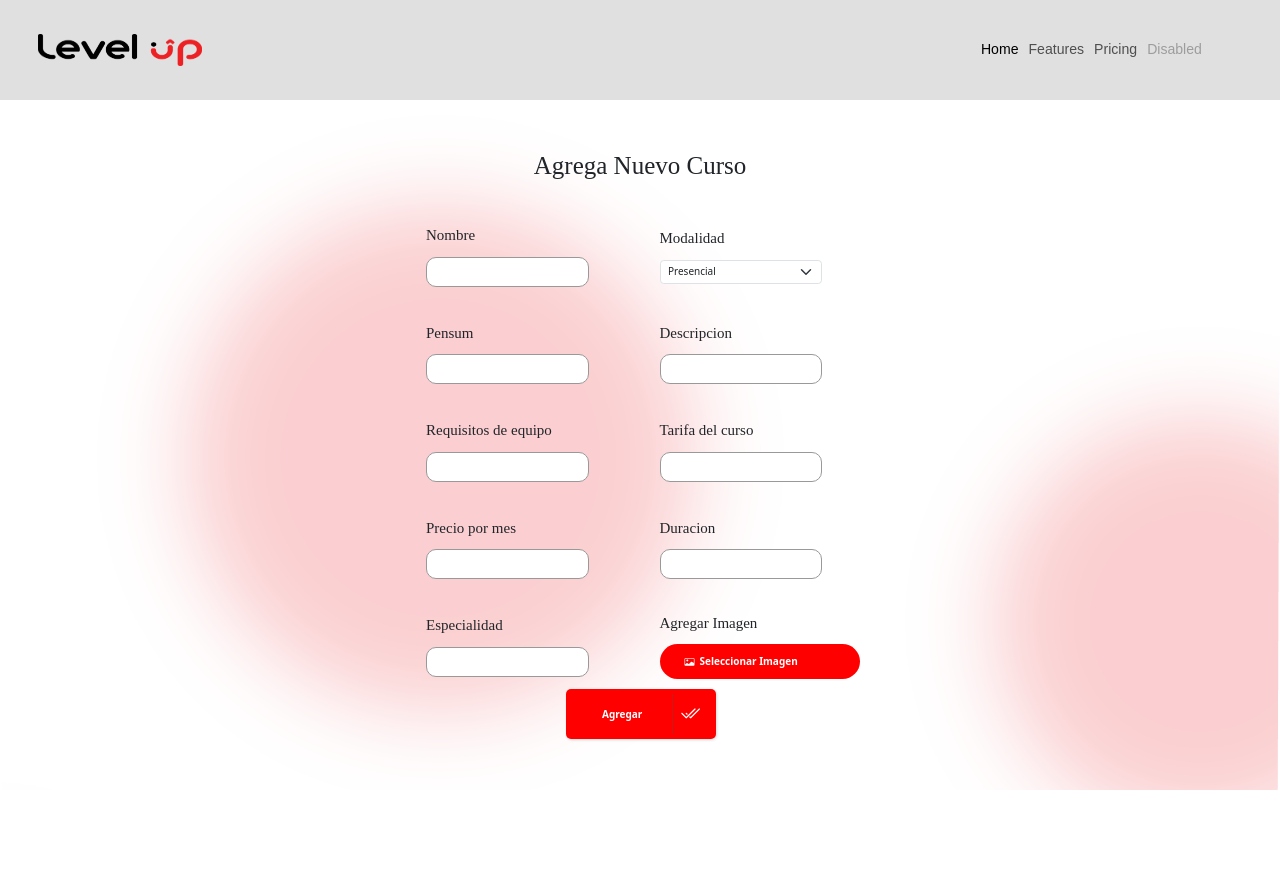
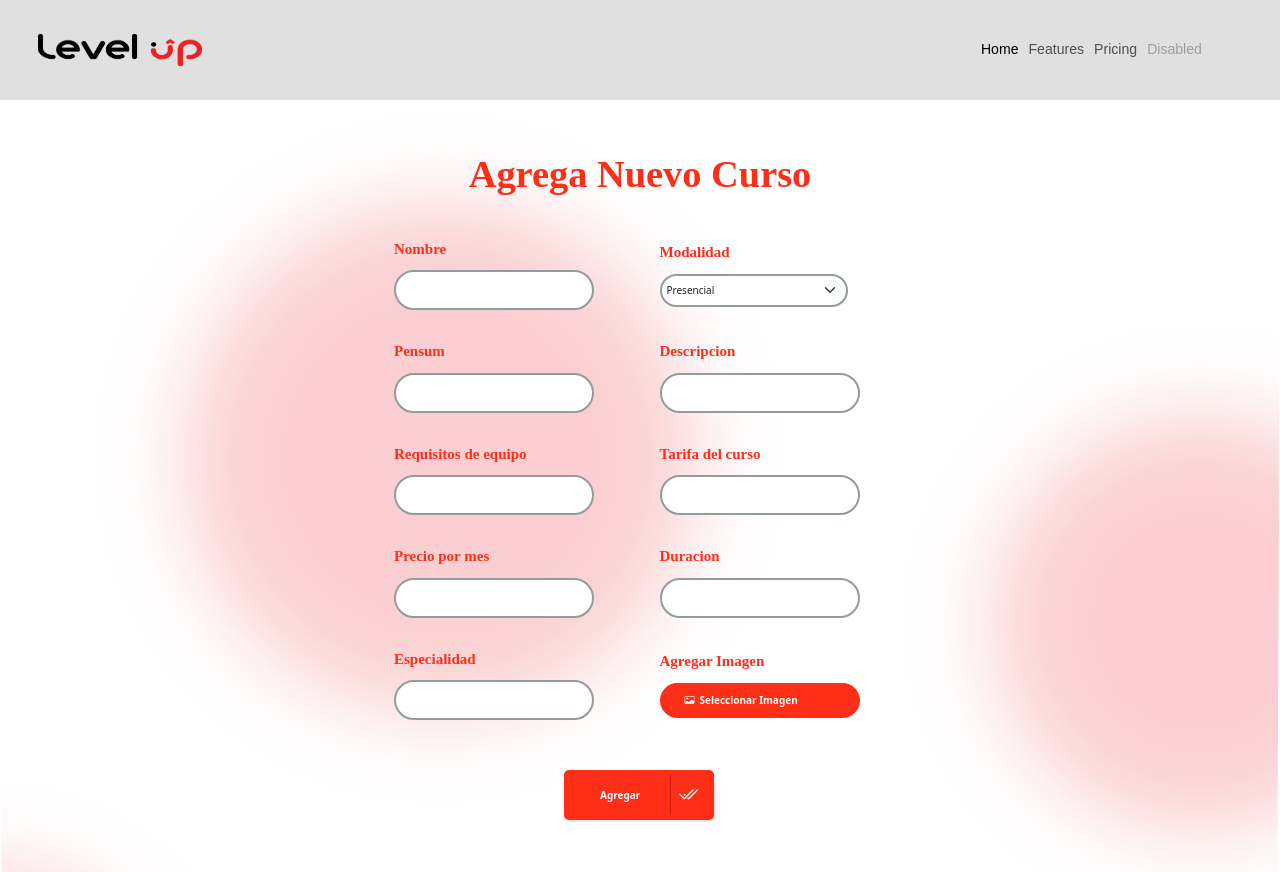
Before and after one commit to atzun-2017067/Proyecto-LevelUp, a React (Vite) app in the folder Proyecto-LevelUp-Front End/: page /Add in a window 1280 px wide. Before the commit the page ends 800 px from the top, so only its background shows below. Built offline with nearby package versions, Linux system fonts and the light colour scheme.

Commit message:
se hicieron los cambios requeridos

```diff
--- a/Proyecto-LevelUp-Front End/src/pages/AddCoursesPage/AddCoursesPage.css
+++ b/Proyecto-LevelUp-Front End/src/pages/AddCoursesPage/AddCoursesPage.css
@@ -1,6 +1,11 @@
 @font-face {
   font-family: 'Poppins';
   src: url('../../assets/fonts/Poppins-Light.ttf') format('ttf');
+}
+
+@font-face {
+  font-family: 'Nunito';
+  src: url('../../assets/fonts/Nunito-Light.ttf') format('ttf');
 }
 
 .glo {
@@ -25,14 +30,17 @@
   padding-bottom: 2%;
   height: 100%;
   align-items: center;
-  width: 35%;
+  width: 40%;
 }
 
 h1{
   align-items: center;
   text-align: center;
   padding-top: 2%;
-  font-family: 'Poppins';
+  font-family: 'Nunito';
+  font-size: 3vw;
+  font-weight: bold;
+  color: #ff2e17;
 
 }
 
@@ -46,6 +54,7 @@ h1{
   padding-right: 1px;
   height: 100%;
   align-items: center;
+  padding-bottom: 50px;
 }
 
 
@@ -55,7 +64,7 @@ h1{
 
 }
 
-.fo {
+input{
   --timing: 0.3s;
   --width-of-input: 200px;
   --height-of-input: 40px;
@@ -72,32 +81,23 @@ h1{
   border-radius: var(--border-radius);
   transition: border-radius 0.5s ease;
   background: var(--input-bg,#fff);
-  border-right: 2px #999999 solid;
-  border-left: 2px #999999 solid;
-  border-top: 2px #999999 solid;
-  border-bottom: 2px #999999 solid
+  border-right: 2px #929d9b solid;
+  border-left: 2px #929d9b solid;
+  border-top: 2px #929d9b solid;
+  border-bottom: 2px #929d9b solid
 }
 
 .pe{
-  font-family: 'Poppins';
+  font-family: 'Nunito';
   font-size: 15px;
+  size: 30px;
   width: 100%;
+  font-weight: 800;
+  color: #ff2e17;
 }
 
 
-input {
-  font-size: 1rem;
-  background-color: white;
-  width: 100%;
-  height: 100%;
-  padding-inline: 0.5em;
-  padding-block: 0.7em;
-  /* border: none; */
-  border-radius: 10px;
-  border:#999999 1px solid;
-}
-
-.fo:before {
+input:before {
   content: "";
   position: absolute;
   background: var(--border-color);
@@ -111,7 +111,7 @@ input {
   transition: transform var(--timing) ease;
 }
 
-.fo:focus-within {
+input:focus-within {
   border-radius: var(--after-border-radius);
 }
 
@@ -121,6 +121,20 @@ input:focus {
 
 .form-select:focus {
   outline: none;
+}
+
+
+.form-select{
+  outline: none;
+  font-size: 1rem;
+  background-color: white;
+  width: 100%;
+  height: 100%;
+  padding-inline: 0.5em;
+  padding-block: 0.7em;
+  /* border: none; */
+  border-radius: 20px;
+  border: 2px #929d9b solid
 }
 
 .fo:focus-within:before {
@@ -144,10 +158,23 @@ input[type="file"] {
   display: none;
 }
 
+/* Estilo para quitar las flechas en navegadores basados en WebKit (Chrome, Safari) */
+input[type="number"]::-webkit-inner-spin-button,
+input[type="number"]::-webkit-outer-spin-button {
+    -webkit-appearance: none;
+    appearance: none;
+    margin: 0; /* Opcional: puede variar según el navegador */
+}
+
+/* Estilo para quitar las flechas en otros navegadores (Firefox) */
+input[type="number"] {
+    appearance: textfield;
+}
+
 
 .custom-file-input {
   display: inline-block;
-  background-color: #ff0000;
+  background-color: #ff2e17;
   color: #fff;
   padding: 10px 20px;
   cursor: pointer;
@@ -185,8 +212,8 @@ input[type="file"] {
   border: none;
   border-radius: 5px;
   box-shadow: 1px 1px 3px rgba(0, 0, 0, 0.15);
-  background: #ff0000;
-  transform: translateX(150px);
+  background: #ff2e17;
+  transform: translateX(180px);
 }
 
 .noselect,
```
Also changed, not shown: Proyecto-LevelUp-Front End/src/assets/fonts/Nunito-Light.ttf (added).
